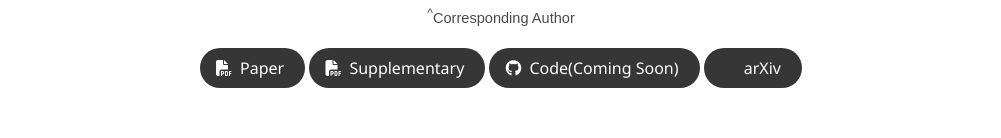
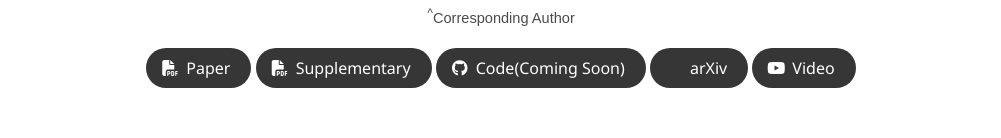
Before and after one commit to HandiYin/EgoHDM, a plain HTML site: page index.html in a window 1280 px wide. Shown: the part 398-536 px from the top of the page, without its empty margins (139-1140 px from the left). Drawn offline with nearby package versions, Linux system fonts and the light colour scheme; some icons are missing; a web font is replaced by a local one.

Commit message:
ytb_button

```diff
--- a/index.html
+++ b/index.html
@@ -113,6 +113,8 @@
                     <span>Code(Coming Soon)</span>
                   </a>
                 </span>
+                              <!-- Video Link. -->
+
 
                 <!-- ArXiv abstract Link -->
                   <span class="link-block">
@@ -124,6 +126,18 @@
                     <span>arXiv</span>
                   </a>
                 </span>
+
+                <span class="link-block">
+                  <a href="https://youtu.be/IO-H0DzVaN0?si=VkeCqbq4h2di7Lbl"
+                    class="external-link button is-normal is-rounded is-dark">
+                    <span class="icon">
+                        <i class="fab fa-youtube"></i>
+                    </span>
+                    <span>Video</span>
+                  </a>
+                </span>
+
+
             </div>
           </div>
         </div>
```
Lines whose indentation alone changed are shown as unchanged.
